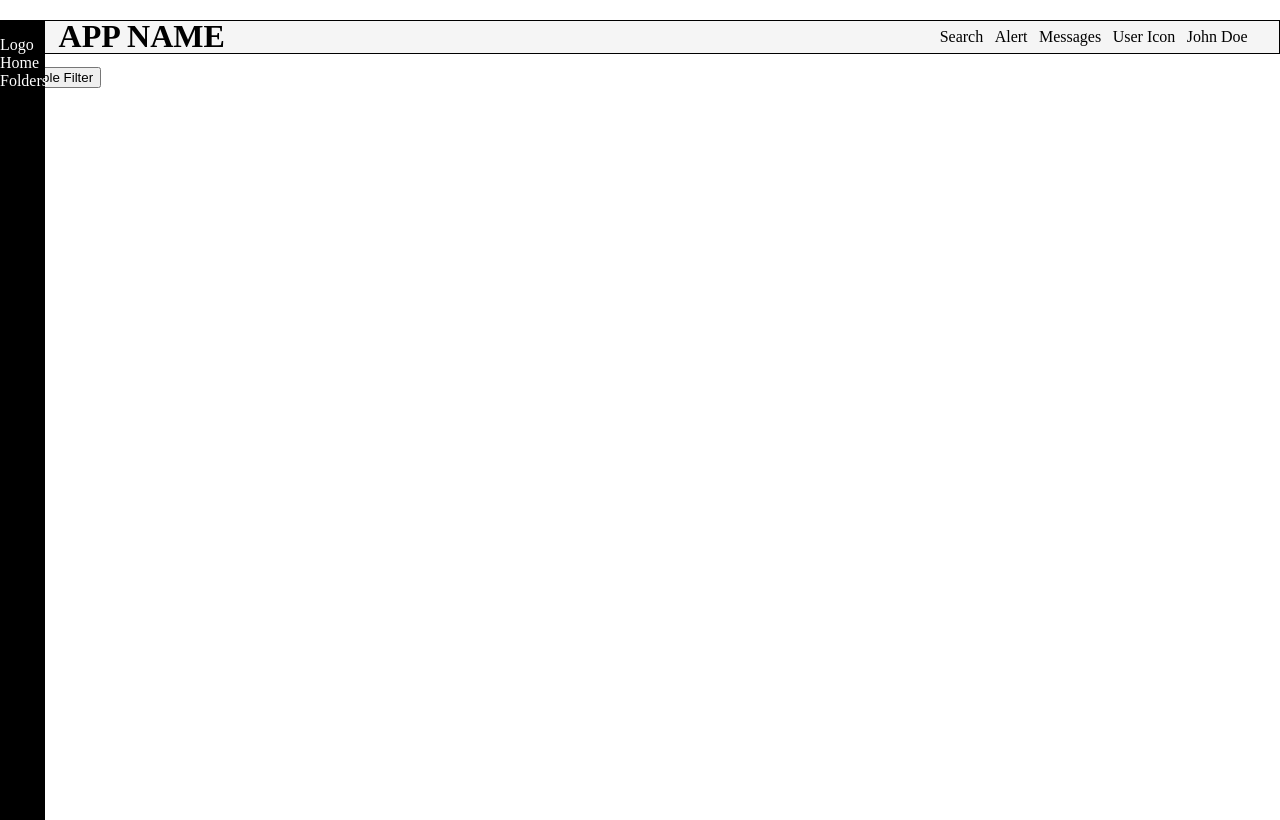
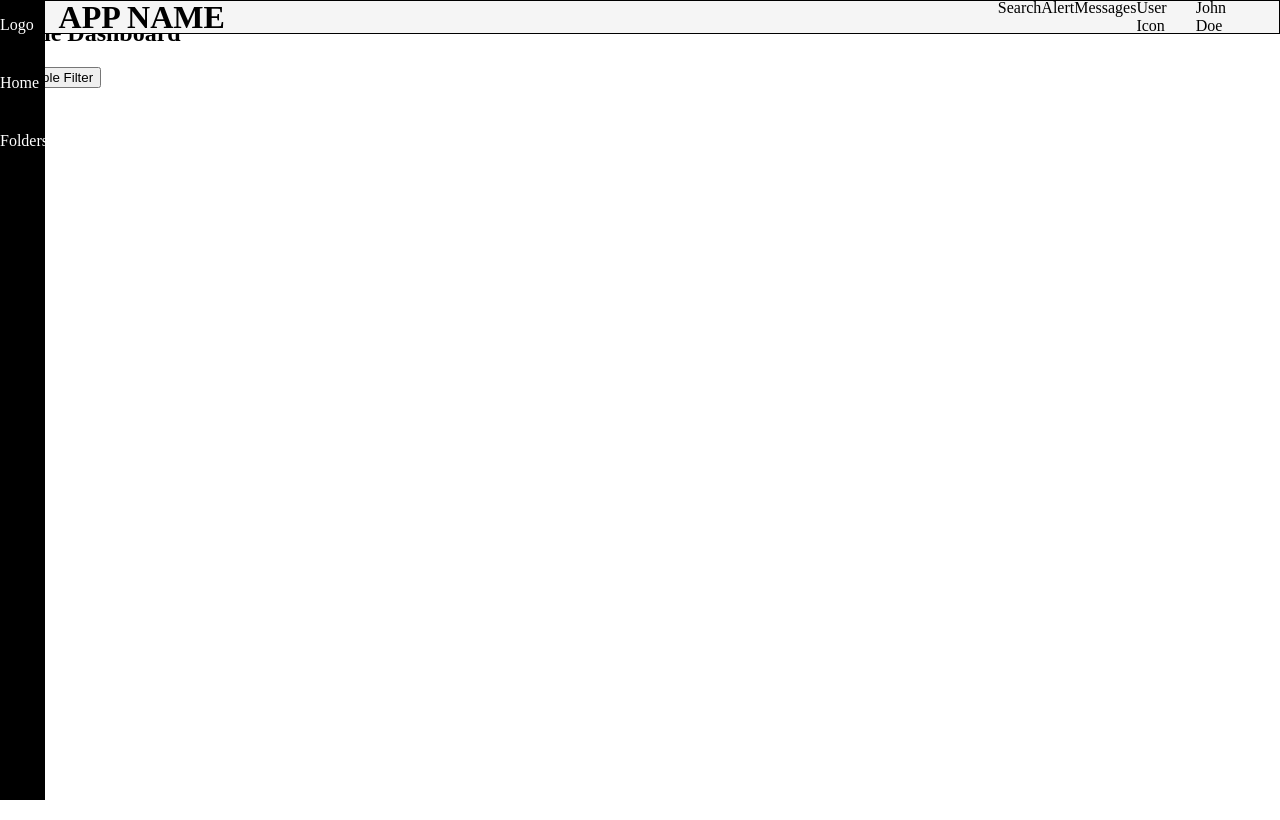
Before and after one commit to joeyjr95/dashboard-challenge, an Angular app: page / in a window 1280 px wide. Built offline with nearby package versions, Linux system fonts and the light colour scheme.

Commit message:
top and bottom chart components started

```diff
--- a/package.json
+++ b/package.json
@@ -19,6 +19,7 @@
     "@angular/platform-browser": "~9.0.5",
     "@angular/platform-browser-dynamic": "~9.0.5",
     "@angular/router": "~9.0.5",
+    "chart.js": "^2.9.3",
     "rxjs": "~6.5.4",
     "tslib": "^1.10.0",
     "zone.js": "~0.10.2"
--- a/src/app/side-bar/side-bar.component.css
+++ b/src/app/side-bar/side-bar.component.css
@@ -3,9 +3,18 @@
     width: 3.5vw;
     height: 100%;
     background: #000;
+    top: 0;
+    left: 0;
 }
 .sideBarUL {
     color: white;
     list-style: none;
     padding-left: 0px;
+    display: flex;
+    flex-direction: column;
+    height: 25%;
+    justify-content: flex-start;
 }
+.sideBarUL li{
+    margin-bottom: 5vh;
+}
--- a/src/app/top-bar/top-bar.component.css
+++ b/src/app/top-bar/top-bar.component.css
@@ -1,7 +1,7 @@
 .topBar{
     position: fixed;
     width: 100%;
-
+    top: 0;
 }
 .topBarFlex{
     display: flex;
@@ -13,7 +13,7 @@
     align-items: center;
 }
 .topBarUL{
-    width: 25%;
+    width: 20%;
     list-style: none;
     padding-left: 0px;
     display: flex;
--- a/src/styles.css
+++ b/src/styles.css
@@ -2,6 +2,4 @@
 html, body {
     margin: 0;
     padding: 0;
-    width: 100%;
-    height: 100%
 }
```
Also changed, not shown: src/app/bottom-chart/bottom-chart.component.ts (added, +11 -0 lines), src/app/top-charts/top-charts.component.ts (added, +11 -0 lines), src/app/bottom-chart/bottom-chart.component.css (added), src/app/bottom-chart/bottom-chart.component.html (added), src/app/top-charts/top-charts.component.css (added), src/app/top-charts/top-charts.component.html (added), 1 other file (tests, documents, lock files or other folders).
